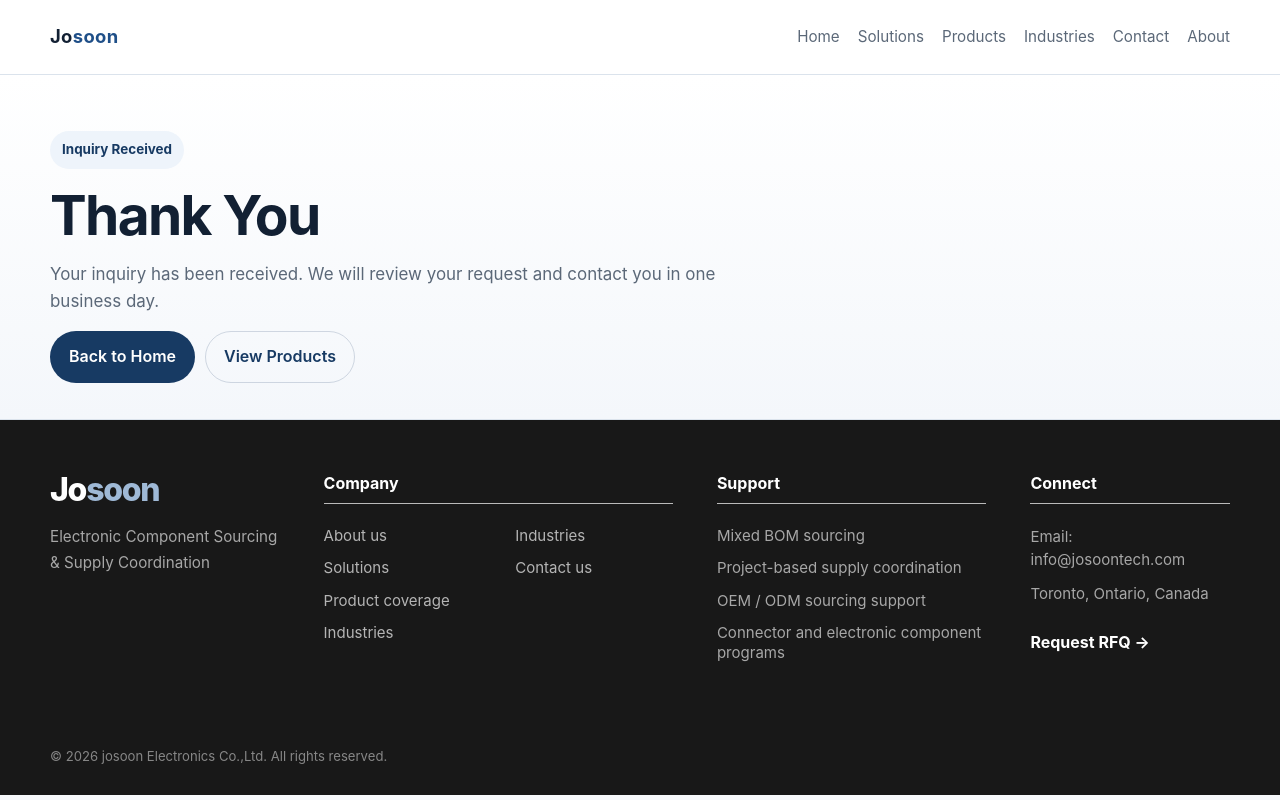
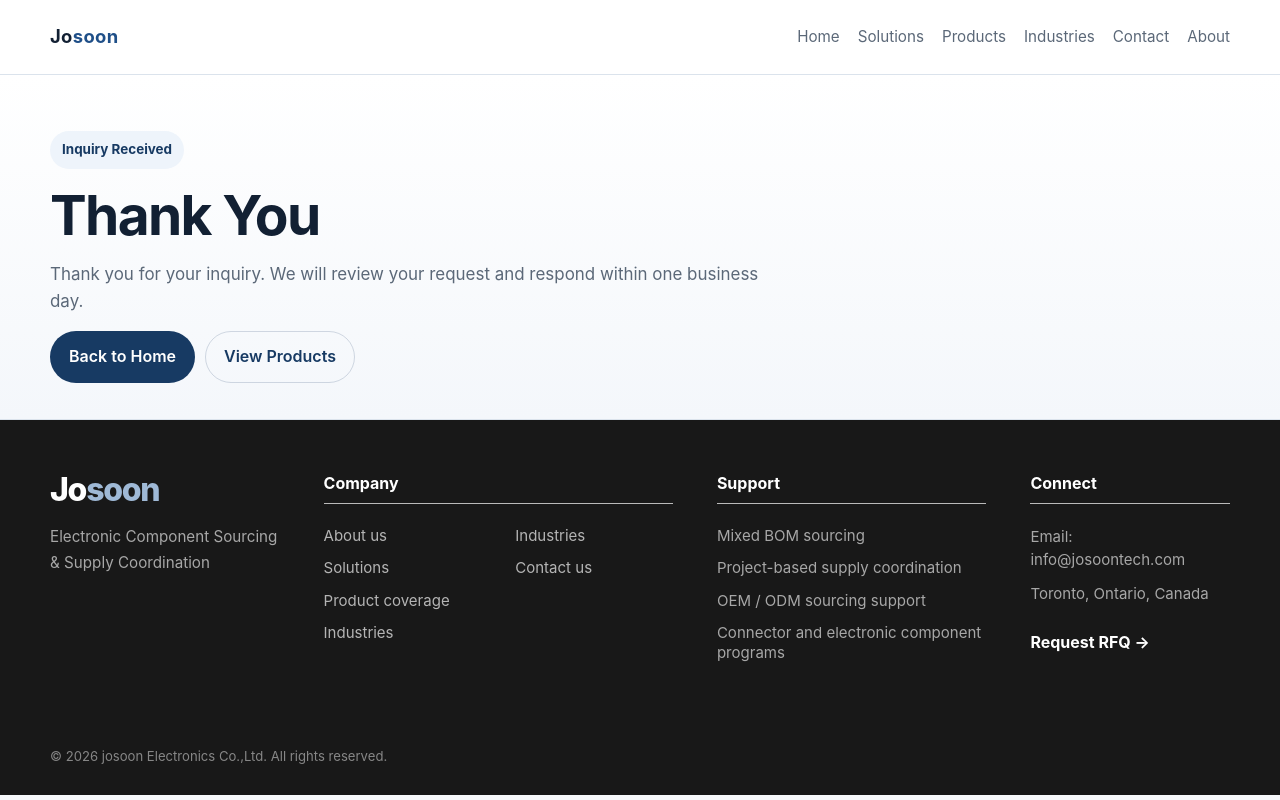
Before and after one commit to daobamengnan/connectorwebsite, a plain HTML site: page thank-you.html in a window 1280 px wide. Drawn offline with Linux system fonts and the light colour scheme.

Commit message:
Add files via upload

```diff
--- a/thank-you.html
+++ b/thank-you.html
@@ -27,7 +27,7 @@
       <div class="page-hero-copy">
         <div class="eyebrow">Inquiry Received</div>
         <h1>Thank You</h1>
-        <p>Your inquiry has been received. We will review your request and contact you in one business day.</p>
+        <p>Thank you for your inquiry. We will review your request and respond within one business day.</p>
         <div class="pill-row">
           <a class="btn btn-primary" href="index.html">Back to Home</a>
           <a class="btn btn-secondary" href="products.html">View Products</a>
```
